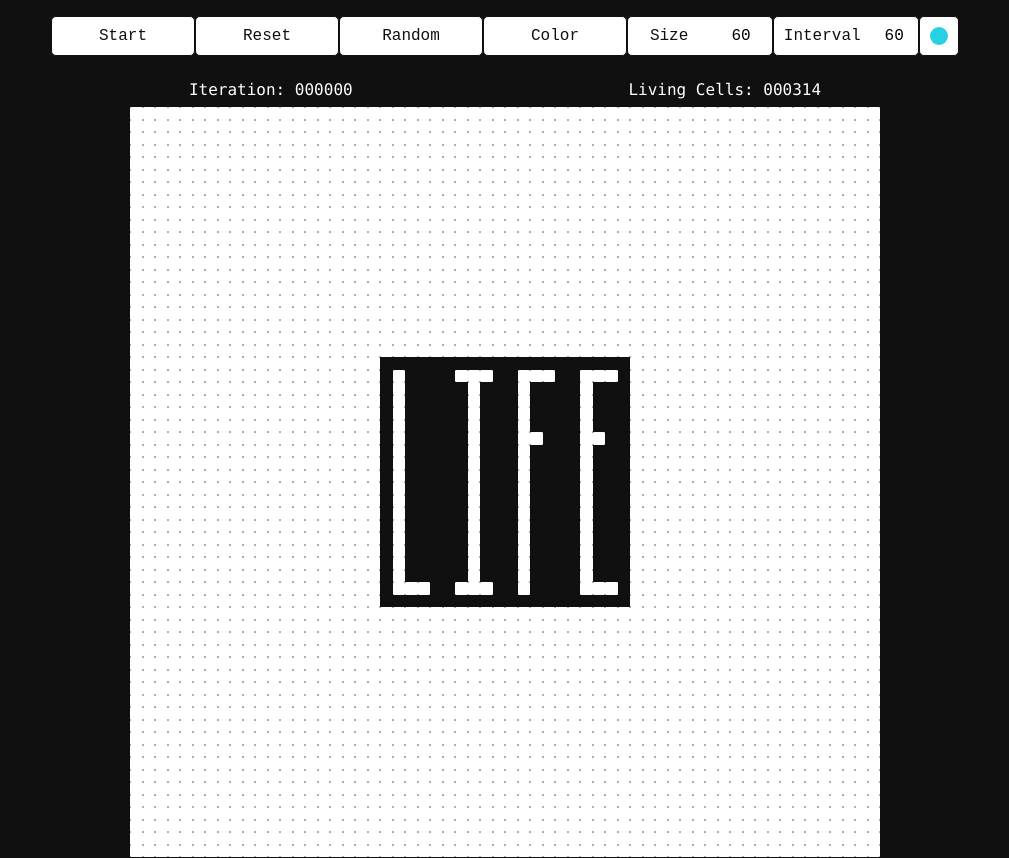
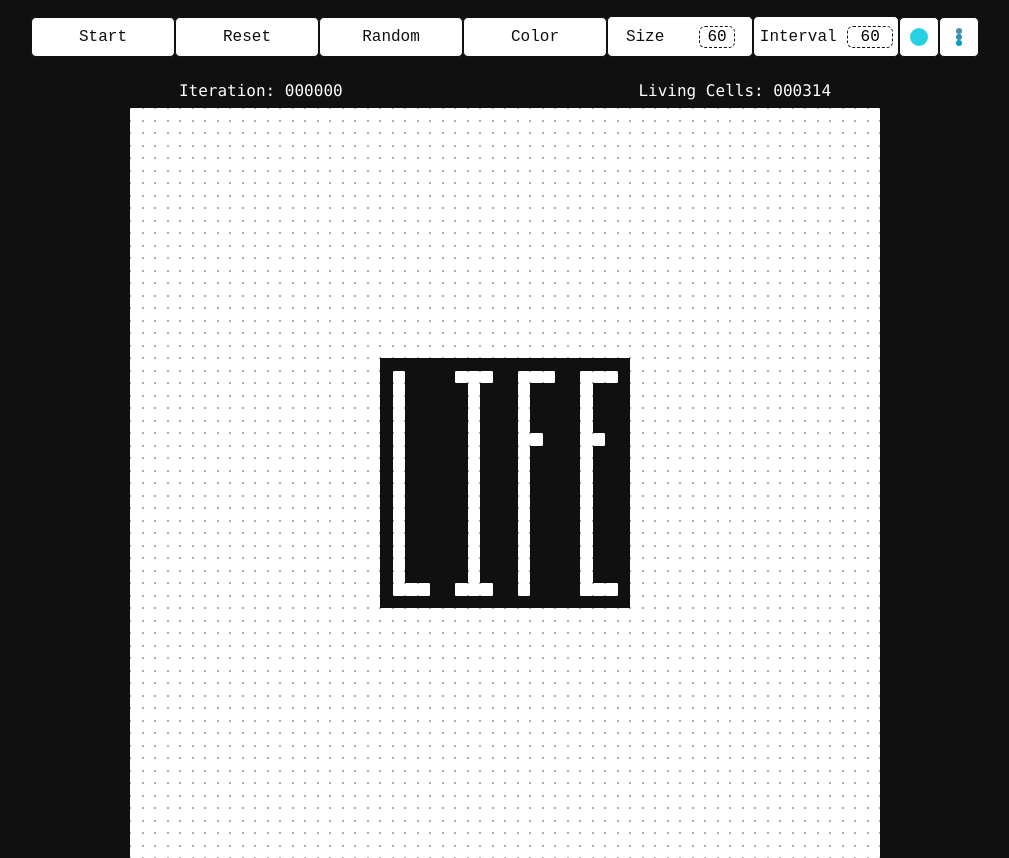
Before and after one commit to patrick-rush/game-of-life, an Angular app: page /automata/game-of-life in a window 1280 px wide. Shown: the whole page, without its empty margins (135-1144 px from the left). Built offline with nearby package versions, Linux system fonts and the light colour scheme.

Commit message:
Add ant icon

```diff
--- a/src/app/ant/ant.component.ts
+++ b/src/app/ant/ant.component.ts
@@ -53,7 +53,7 @@ type BoardMap = Map<number, Map<number, [Cell]>>;
 })
 export class AntComponent extends BaseGameComponent {
   protected override intervalId: number | null = null;
-  readonly activeGame: Game = Game.RPS;
+  readonly activeGame: Game = Game.ANT;
   colorMap: Map<
     number,
     {
@@ -172,8 +172,6 @@ export class AntComponent extends BaseGameComponent {
   }
 
   move() {
-    // console.log('Moving ant');
-
     // get ant location
     const [col, row] = this.ant.coordinates;
 
@@ -232,16 +230,16 @@ export class AntComponent extends BaseGameComponent {
   resetGame() {
     this.stopGame();
     this.nameShowing = false;
+    this.ant = {
+      colorSequence: this.colorSequence,
+      sequenceIndex: 0,
+      coordinates: this.placeAnt(),
+      facing: Facing.UP,
+    };
     const [newBoard, newBoardMap] = this.generateBoard();
     this.iteration = 0;
     this.board = newBoard;
     this.boardMap = newBoardMap;
-    this.ant = {
-      colorSequence: this.colorSequence,
-      sequenceIndex: 0,
-      coordinates: this.ant.coordinates,
-      facing: Facing.UP,
-    };
   }
 
   runGame = () => {
@@ -295,7 +293,6 @@ export class AntComponent extends BaseGameComponent {
       color: 'var(--dark)',
       degreeTurn: this.untouchedCellBehavior,
     });
-    console.log('Untouched cell behavior:', this.untouchedCellBehavior);
   }
 
   enumToIterable<T>(enumObject: T): string[] {
--- a/src/app/controls/controls.component.css
+++ b/src/app/controls/controls.component.css
@@ -67,8 +67,25 @@ button.game-toggle {
   border-radius: 100%;
 }
 
-.pill {
-  height: 38px;
+.ant {
+  background-color: var(--light);
+}
+
+.ant-body {
+  width: 6px;
+  height: 6px;
+  border-radius: 100%;
+  background-color: var(--dark);
+}
+
+.button-pill {
+  display: flex;
+  justify-content: space-around;
+  align-items: center;
+}
+
+.input-pill {
+  height: 39px;
   width: 9rem;
   display: flex;
   justify-content: space-around;
@@ -81,7 +98,6 @@ button.game-toggle {
 }
 
 label {
-  padding: 0 0.5rem;
   color: var(--dark);
 }
 
@@ -92,6 +108,14 @@ input {
   font-family: monospace;
   font-size: 16px;
   border: none;
+  outline: 1px dashed var(--dark);
+  border-radius: 5px;
+}
+
+input:focus {
+  outline: 1px solid var(--dark);
+  background: var(--dark);
+  color: var(--light);
 }
 
 input[type="number"]::-webkit-inner-spin-button,
--- a/src/app/controls/controls.component.html
+++ b/src/app/controls/controls.component.html
@@ -24,7 +24,7 @@
     <button (click)="handleToggleColorMode()">New Colors</button>
     } @if (untouchedCellBehavior != null) {
     <button
-      class="pill"
+      class="button-pill"
       (click)="handleToggleUntouchedCellBehavior($event)"
       title="Which way should the ant turn if it hits a blank cell? Current Value: {{
         TURN[untouchedCellBehavior]
@@ -36,7 +36,7 @@
       </div>
     </button>
     }
-    <div class="pill">
+    <div class="input-pill">
       <label for="boardSize" aria-hidden="false">Size</label>
       <input
         type="number"
@@ -49,7 +49,7 @@
         title="Value from {{ minBoardSize }} to {{ maxBoardSize }}"
       />
     </div>
-    <div class="pill">
+    <div class="input-pill">
       <label for="interval" aria-hidden="false">Interval</label>
       <input
         type="number"
@@ -62,19 +62,46 @@
         title="Value from {{ minInterval }} to {{ maxInterval }}"
       />
     </div>
+    @if (activeGame !== 'life') {
     <button
       class="game-toggle"
-      (click)="toggleActiveGame()"
-      title="Switch Games"
+      (click)="toggleActiveGame(GAME.LIFE)"
+      title="Life"
     >
-      @if (activeGame === 'rps') {
       <div class="cell"></div>
-      } @else if (activeGame === 'life') {
+    </button>
+    } @if (activeGame !== 'rps') {
+    <button
+      class="game-toggle"
+      (click)="toggleActiveGame(GAME.RPS)"
+      title="Rock, Paper, Scissors"
+    >
       <div
         class="circle"
-        [ngStyle]="{ 'background-color': '#' + randomColor }"
+        [ngStyle]="{ 'background-color': '#' + randomColors[0] }"
       ></div>
-      }
     </button>
+    } @if (activeGame !== 'ant') {
+    <button
+      class="game-toggle"
+      (click)="toggleActiveGame(GAME.ANT)"
+      title="Ant"
+    >
+      <div class="ant">
+        <div
+          class="ant-body"
+          [ngStyle]="{ 'background-color': '#' + randomColors[1] }"
+        ></div>
+        <div
+          class="ant-body"
+          [ngStyle]="{ 'background-color': '#' + randomColors[2] }"
+        ></div>
+        <div
+          class="ant-body"
+          [ngStyle]="{ 'background-color': '#' + randomColors[3] }"
+        ></div>
+      </div>
+    </button>
+    }
   </form>
 </div>
--- a/src/app/controls/controls.component.ts
+++ b/src/app/controls/controls.component.ts
@@ -4,7 +4,7 @@ import { NgStyle } from '@angular/common';
 import { Game } from '../defaults.service';
 import { Router } from '@angular/router';
 
-export enum Turn {
+enum Turn {
   NONE,
   RIGHT,
   AROUND,
@@ -46,9 +46,10 @@ export class ControlsComponent {
   colorButtonHovered: boolean = false;
   gameForm: FormGroup;
 
-  randomColor: string;
+  randomColors: string[];
 
   TURN = Turn;
+  GAME = Game;
 
   constructor(private router: Router) {
     this.gameForm = new FormGroup({
@@ -56,7 +57,7 @@ export class ControlsComponent {
       interval: new FormControl(this.interval),
     });
 
-    this.randomColor = this.genRanHex(6);
+    this.randomColors = Array.from({ length: 4 }, () => this.genRanHex(6));
   }
 
   ngOnInit() {
@@ -113,10 +114,18 @@ export class ControlsComponent {
     this.randomizeBoardEvent.emit();
   }
 
-  toggleActiveGame() {
+  toggleActiveGame(game: Game) {
     console.log(this.activeGame);
-    this.activeGame = this.activeGame === Game.LIFE ? Game.RPS : Game.LIFE;
+    // this.activeGame = Game[([this.activeGame] + 1) % this.enumToIterable(Game).length] as keyof typeof Game;
+    this.activeGame = game;
     this.router.navigate([this.activeGame]);
+  }
+
+  enumToIterable<T>(enumObject: T): string[] {
+    if (typeof enumObject !== 'object' || enumObject === null) {
+      throw new Error('Invalid input');
+    }
+    return Object.keys(enumObject).filter((key) => isNaN(Number(key)));
   }
 
   handleToggleUntouchedCellBehavior(event: MouseEvent) {
--- a/src/app/defaults.service.ts
+++ b/src/app/defaults.service.ts
@@ -3,6 +3,7 @@ import { Injectable } from '@angular/core';
 export enum Game {
   LIFE = 'life',
   RPS = 'rps',
+  ANT = 'ant',
 }
 
 @Injectable({
--- a/src/app/details/details.component.ts
+++ b/src/app/details/details.component.ts
@@ -1,7 +1,7 @@
 import { CommonModule, NgIf } from '@angular/common';
 import { Component, Input } from '@angular/core';
 
-export enum Turn {
+enum Turn {
   NONE,
   RIGHT,
   AROUND,
@@ -27,6 +27,5 @@ export class DetailsComponent {
         .map((turn) => Turn[turn].substring(0, 1))
         .join(', ');
     }
-    console.log('>>> in init', this.castedTurnSequence);
   }
 }
```
